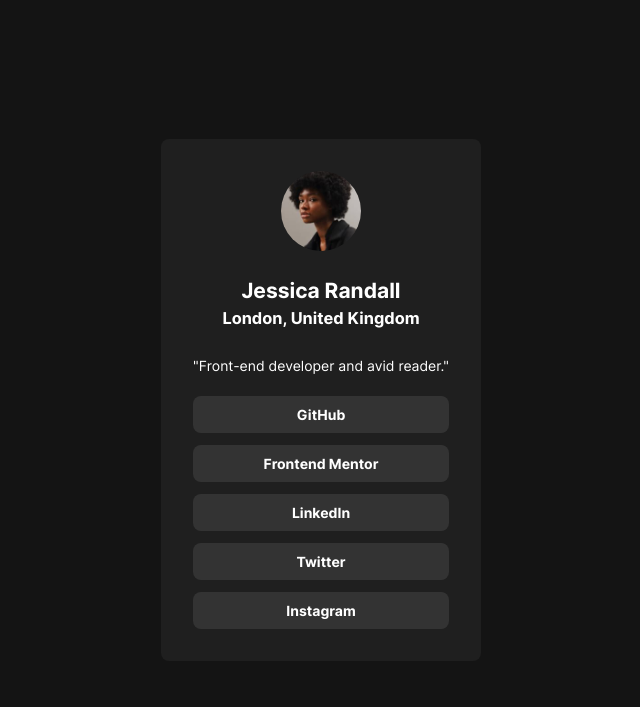
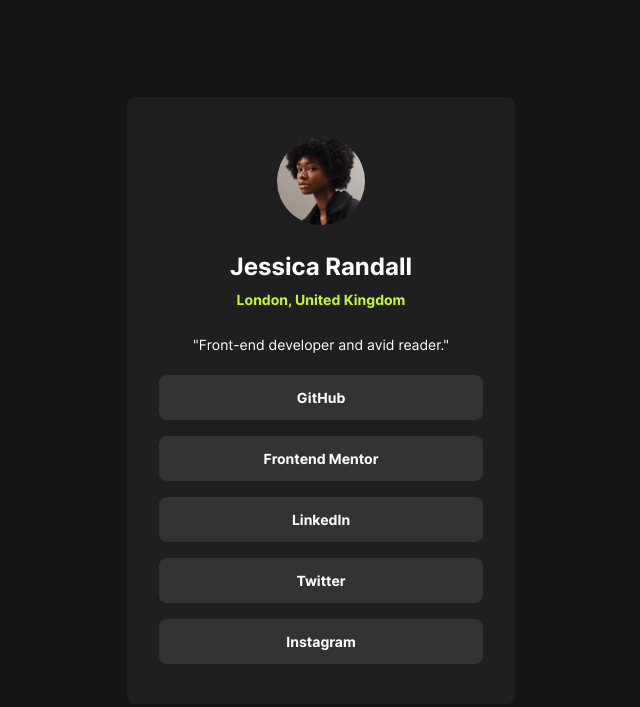
Before and after one commit to MuneerMek/social-links-profile, a plain HTML site: page index.html in a window 1280 px wide. Shown: the whole page, without its empty margins (319-959 px from the left). Drawn offline with Linux system fonts and the light colour scheme.

Commit message:
Finalized design

```diff
--- a/index.html
+++ b/index.html
@@ -22,9 +22,11 @@
           src="/assets/images/avatar-jessica.jpeg"
           alt="Profile Picture"
         />
-        <div>
-          <h2>Jessica Randall</h2>
-          <h3>London, United Kingdom</h3>
+        <div style="display: grid; gap: 0.25rem">
+          <h2 style="font-size: 1.5rem">Jessica Randall</h2>
+          <h3 style="font-size: 0.875rem; color: var(--green)">
+            London, United Kingdom
+          </h3>
         </div>
         <figcaption>"Front-end developer and avid reader."</figcaption>
       </div>
--- a/style.css
+++ b/style.css
@@ -83,6 +83,9 @@
 .fw-700 {
   font-weight: 700;
 }
+.fs-400 {
+  font-size: 0.875rem;
+}
 
 /* Root styles */
 :root {
@@ -94,6 +97,7 @@
 }
 
 body {
+  padding: 1rem;
   background-color: var(--grey-900);
   color: var(--white);
   font-size: 0.875rem;
@@ -103,32 +107,35 @@
 }
 
 .social-card {
+  max-width: 24.375rem;
   background-color: var(--grey-800);
-  padding: 2rem;
+  /* padding: 2rem; */
   display: grid;
-  gap: 1.25rem;
+  /* gap: 1.25rem; */
   text-align: center;
   border-radius: 0.5rem;
 }
 
 .social-bio {
+  padding: 2.5rem 4.1rem 1.25rem;
   display: grid;
   place-items: center;
   gap: 1.5rem;
 }
 
 .profile-pic {
-  max-width: 5rem;
+  max-width: 5.5rem;
   border-radius: 50%;
 }
 
 .social-buttons {
+  padding: 0 2rem 2.5rem;
   display: grid;
   grid-template-rows: repeat(5, 1fr);
-  gap: 0.75rem;
+  gap: 1rem;
 }
 .social-buttons > button {
-  padding: 0.5rem 0;
+  padding: 0.75rem 0;
   background-color: var(--grey-700);
   color: var(--white);
   font-weight: 700;
@@ -143,3 +150,12 @@
   cursor: pointer;
   transition: color 0.2s ease-in-out, background-color 0.2s ease-in-out;
 }
+body {
+  font-size: 14px; /* Example style change for smaller screens */
+}
+
+@media (max-width: 375px) {
+  .social-buttons {
+    padding: 0 1rem 2.5rem;
+  }
+}
```
